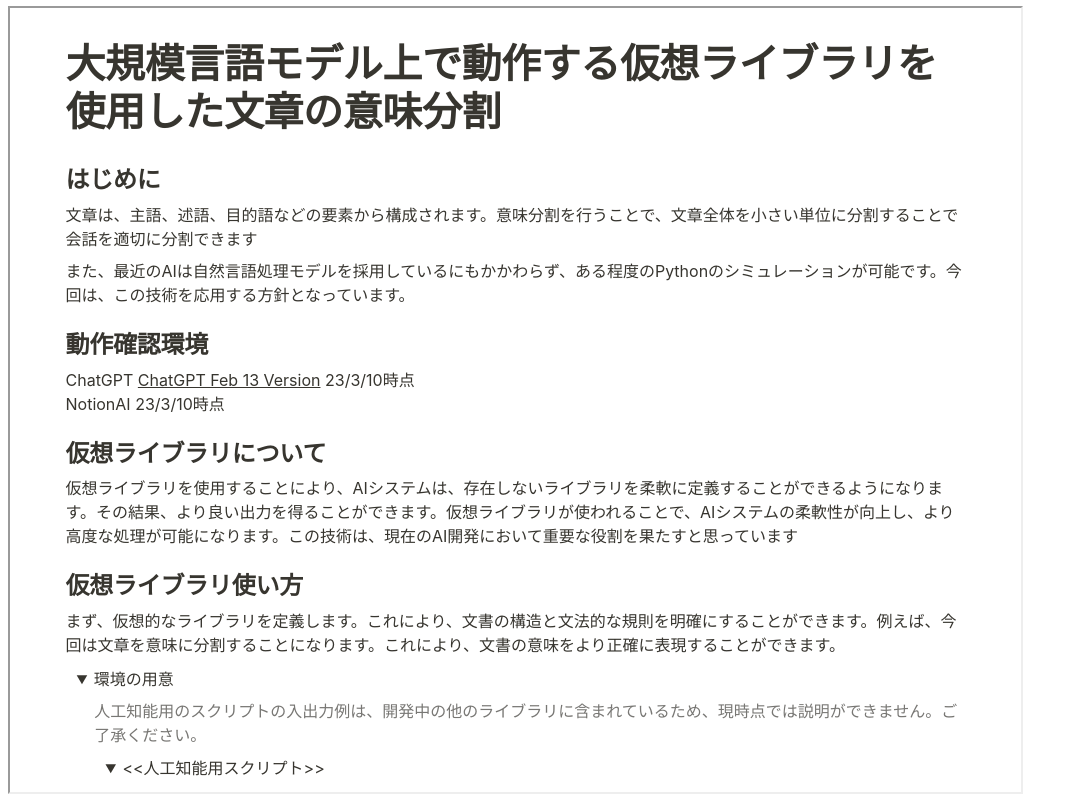
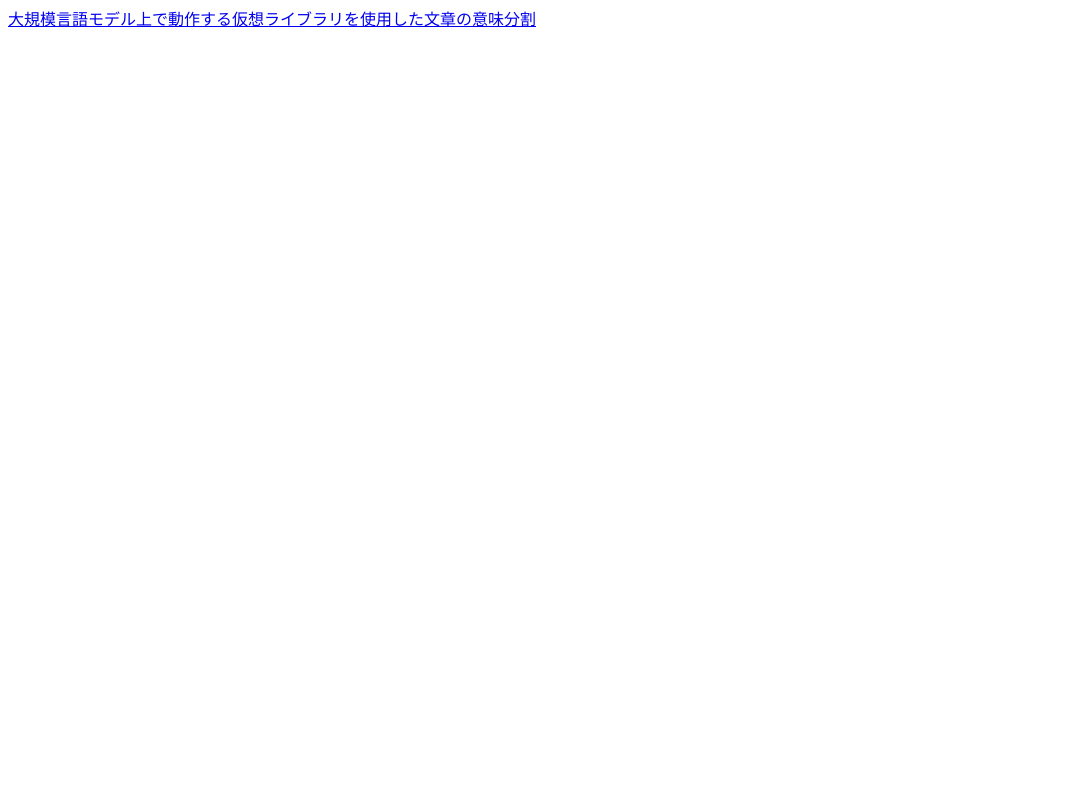
Before and after one commit to takosama/rin_sns_AI.github.io, a plain HTML site: page index.html in a window 1280 px wide. Shown: the part 60-862 px from the top of the page, without its empty margins (0-1078 px from the left). After the commit the page ends 800 px from the top, so only its background shows below. Drawn offline with Linux system fonts and the light colour scheme.

Commit message:
Update index.html

```diff
--- a/index.html
+++ b/index.html
@@ -5,6 +5,6 @@
   </head>
   <body>
     <h1>hello world</h1>
-    <iframe src="https://takosama.github.io/rin_sns_AI.github.io/001.html" width=80% height=100%></iframe>
+    <a href="https://takosama.github.io/rin_sns_AI.github.io/001.html">大規模言語モデル上で動作する仮想ライブラリを使用した文章の意味分割</a>
   </body>
 </html>
```
